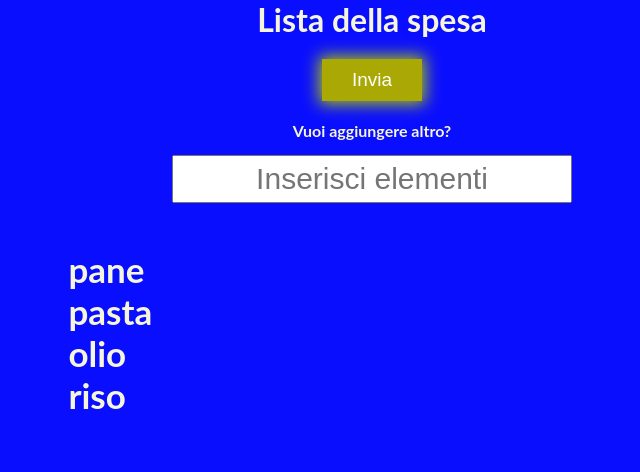
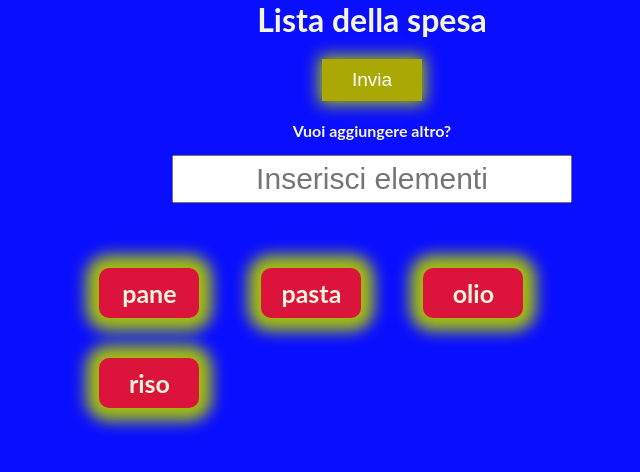
Before and after one commit to Knil88/js-lista-spesa, a plain HTML site: page index.html in a window 1280 px wide. Shown: the whole page, without its empty margins (268-908 px from the left). Drawn offline with Linux system fonts and the light colour scheme.

Commit message:
modifica css

```diff
--- a/css/style.css
+++ b/css/style.css
@@ -29,16 +29,27 @@ button{
     margin: 20px 0px;
   }
   .list{
-    font-size: 35px;
-    text-align: start;
+    font-size: 25px;
+    text-align: center;
     padding: 10px;
+    display: flex;
     flex-wrap: wrap;
 
-    border-radius: 5px;
     width: 70%;
     margin: 20px auto;
 
   }
+.list div{
+  border-radius: 10px;
+  box-shadow: 0px 0px 15px 13px #a5c00b;
+  background-color: crimson;
+  border: none;
+  padding: 10px;
+  margin: 20px 31px;
+  width: 100px;
+  text-align: center;
+
+}
   #more {
     margin: 15px;
     padding: 5px;
--- a/js/script.js
+++ b/js/script.js
@@ -15,6 +15,8 @@ let i = 0;
 while(i<expense.length){
         let item = `<div> ${expense[i]}</div>`;
          expenseList.classList.add("list");
+
+
          expenseList.innerHTML += item;
          item
 
```
Also changed, not shown: index.html (+3 -1 lines).
